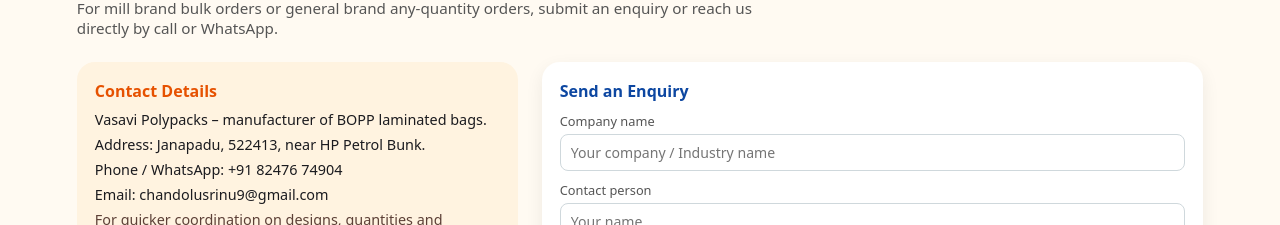
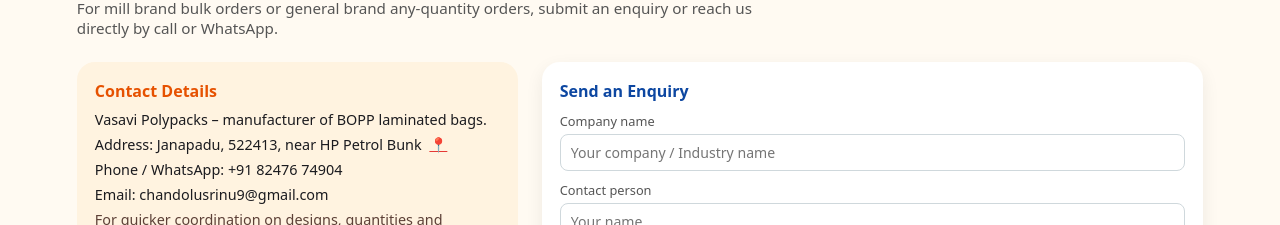
Before and after one commit to chandolusailohith/vasavi-polypacks, a React (Vite) app: page / in a window 1280 px wide. Shown: the part 2520-2745 px from the top of the page. Built offline with nearby package versions, Linux system fonts and the light colour scheme.

Commit message:
Add Google Maps pin links to location and contact sections

```diff
--- a/src/components/sections/Contact.jsx
+++ b/src/components/sections/Contact.jsx
@@ -59,7 +59,21 @@
         <div className="contact-info">
           <h3>Contact Details</h3>
           <p>Vasavi Polypacks – manufacturer of BOPP laminated bags.</p>
-          <p>Address: Janapadu, 522413, near HP Petrol Bunk.</p>
+
+          {/* UPDATED ADDRESS LINE */}
+          <p>
+            Address: Janapadu, 522413, near HP Petrol Bunk{" "}
+            <a
+              href="https://maps.app.goo.gl/zzAMfhYbEwrK4WzZA"
+              target="_blank"
+              rel="noopener noreferrer"
+              style={{ color: "#e53935", marginLeft: "4px" }}
+              title="Open in Google Maps"
+            >
+              📍
+            </a>
+          </p>
+
           <p>Phone / WhatsApp: +91 82476 74904</p>
           <p>Email: chandolusrinu9@gmail.com</p>
 
@@ -70,7 +84,6 @@
 
           <a
             href="https://wa.me/918247674904?text=Hi%20Vasavi%20Polypacks%2C%20I%20need%20enquiry%20on%20bags."
-
             className="btn btn-primary full-width"
             target="_blank"
             rel="noreferrer"
@@ -83,7 +96,7 @@
         <form className="contact-form" onSubmit={handleSubmit}>
           <h3>Send an Enquiry</h3>
 
-          {/* Company name – allow letters, numbers & basic symbols, but not empty / weird */}
+          {/* Company name */}
           <div className="form-row">
             <label>Company name</label>
             <input
@@ -97,7 +110,7 @@
             />
           </div>
 
-          {/* Contact person – letters and spaces only */}
+          {/* Contact person */}
           <div className="form-row">
             <label>Contact person</label>
             <input
@@ -111,7 +124,7 @@
             />
           </div>
 
-          {/* Phone – 10 digits */}
+          {/* Phone */}
           <div className="form-row">
             <label>Phone</label>
             <input
@@ -152,7 +165,7 @@
             </select>
           </div>
 
-          {/* Location fields */}
+          {/* State */}
           <div className="form-row">
             <label>State</label>
             <select
@@ -205,7 +218,7 @@
             />
           </div>
 
-          {/* Pincode – 6 digits */}
+          {/* Pincode */}
           <div className="form-row">
             <label>Pincode</label>
             <input
@@ -218,7 +231,7 @@
             />
           </div>
 
-          {/* Quantity – numbers + commas allowed */}
+          {/* Quantity */}
           <div className="form-row">
             <label>Approximate quantity</label>
             <input
@@ -230,7 +243,7 @@
             />
           </div>
 
-          {/* Requirement details – required only for Own/Mill brand */}
+          {/* Requirement details */}
           <div className="form-row">
             <label>Requirement details</label>
             <textarea
```
